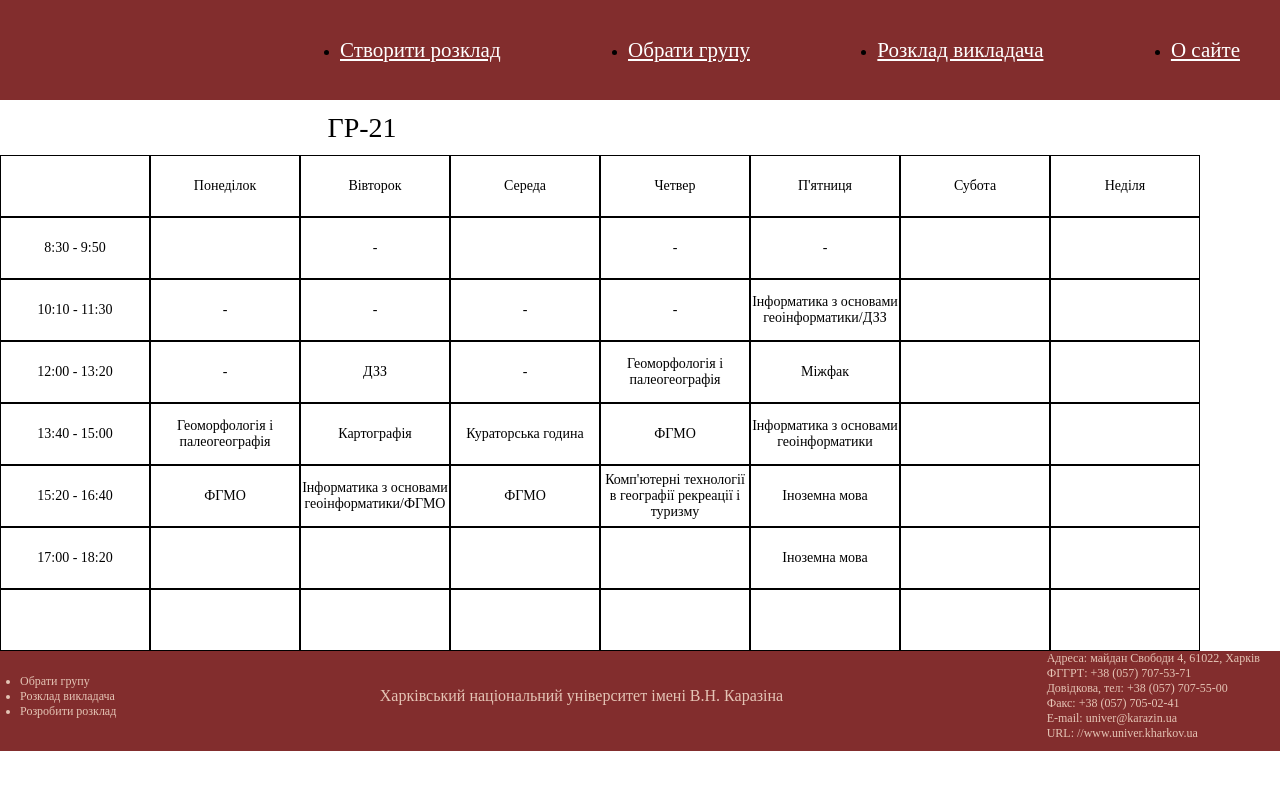
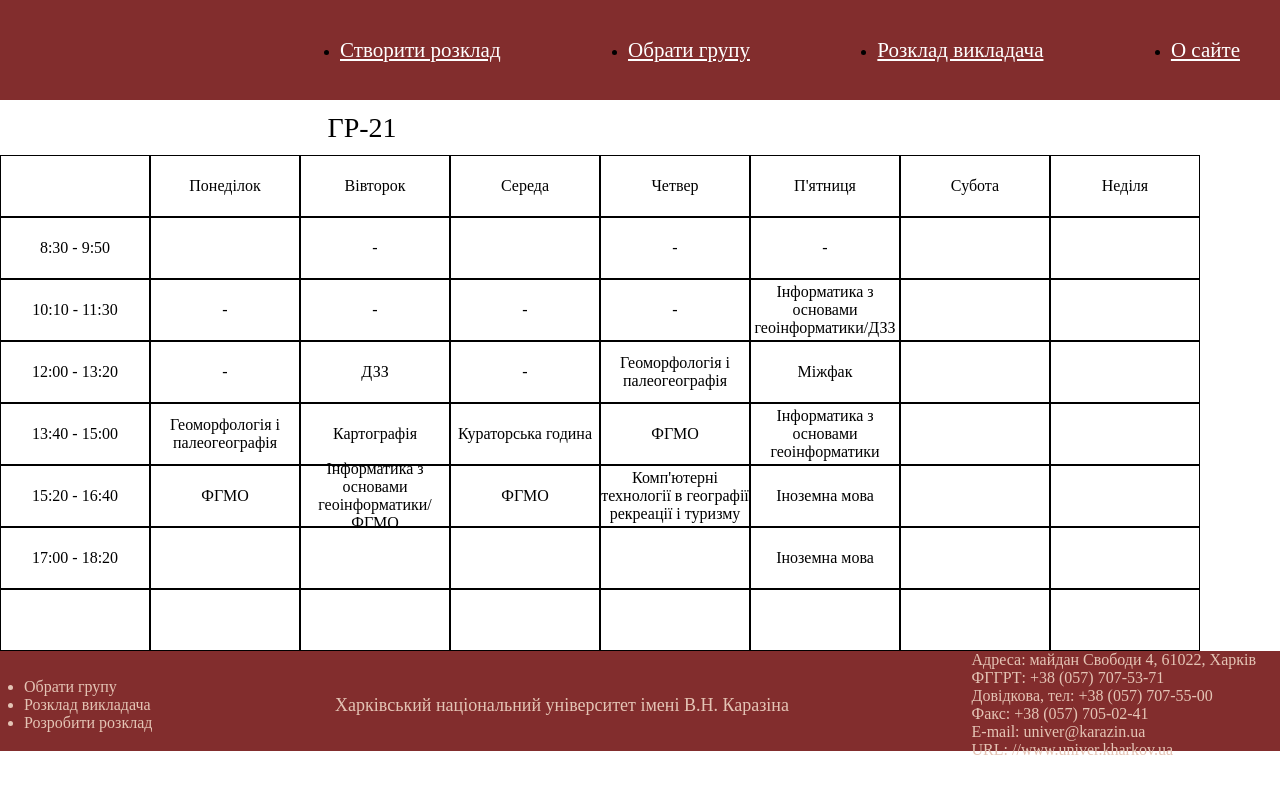
Before and after one commit to VAchkasova/sites, a plain HTML site: page index.html in a window 1280 px wide. Drawn offline with Linux system fonts and the light colour scheme.

Commit message:
Update style.css

```diff
--- a/css/style.css
+++ b/css/style.css
@@ -38,7 +38,7 @@ footer{
     color:white;
     font-size:21px;
     font-family: Times New Roman;
-    text-decoration:<b>;
+    text-decoration: underline;;
 }
 .menu ul li a:hover{
     text-decoration: underline;
@@ -84,7 +84,7 @@ footer{
     justify-content: center;
     align-items: center;
     font-family: Times New Roman;
-    font-size: 14px;
+    font-size: 16px;
     border: 1px solid;
     text-align: center;
 }
@@ -94,9 +94,9 @@ footer{
     justify-content: space-between;
     color:#e4c4b5;
     font-family: Times New Roman, Helvetica, sans-serif;
-    font-size: 12px;
-    padding-left: 20px;
-    padding-right: 20px;
+    font-size: 16px;
+    padding-left: 24px;
+    padding-right: 24px;
 }
 .down ul li{
     list-style: <b>; <i>;
@@ -117,5 +117,5 @@ footer{
 }
 
 .fm2{
-    font-size: 16px;
+    font-size: 18px;
 }
```
